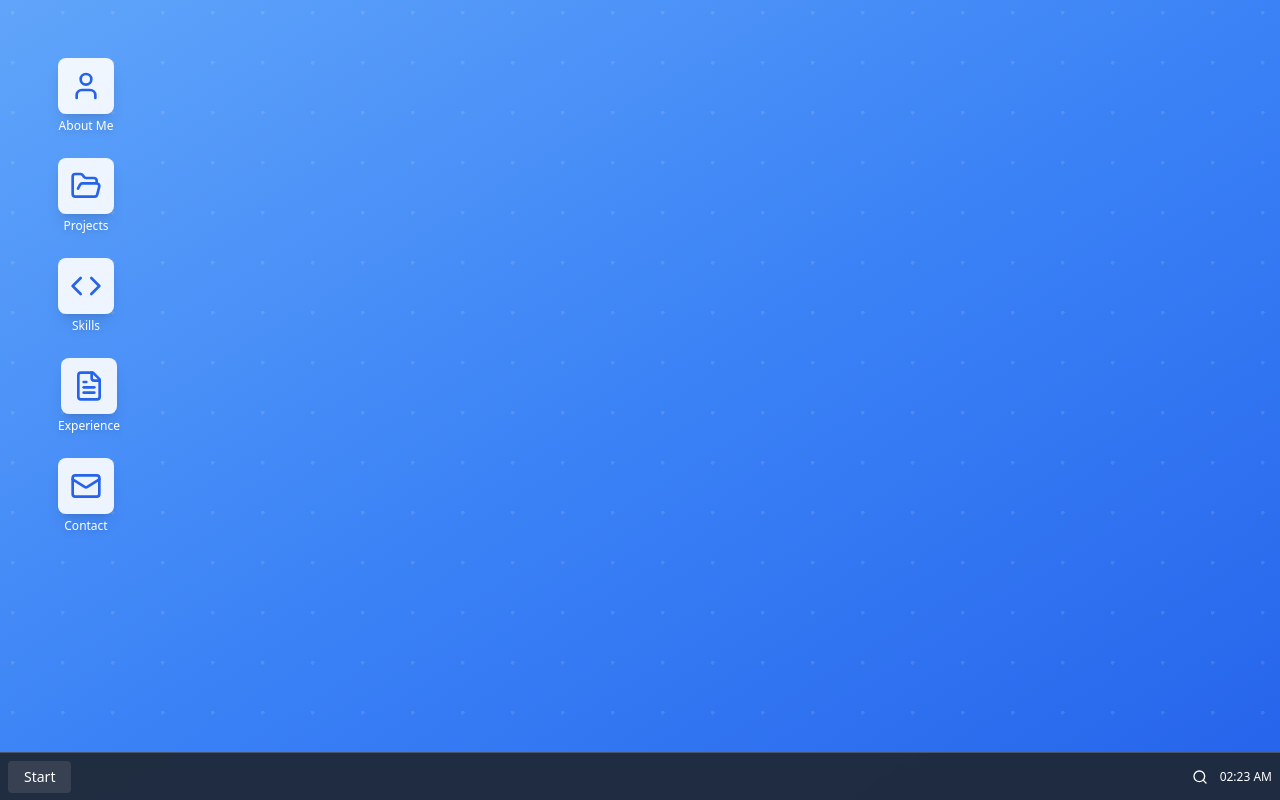
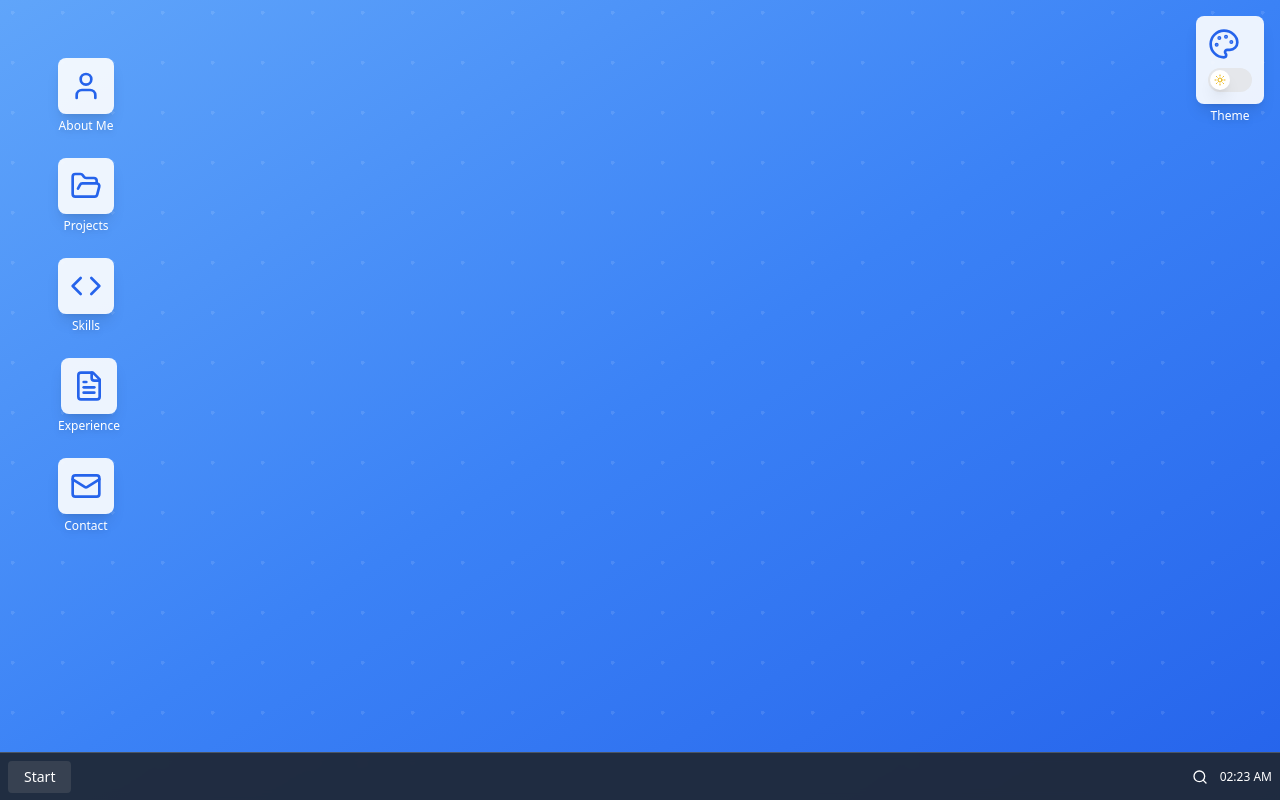
Before and after one commit to SaimirBunjaku/saimirOperatingSystemPortfolio, a React (Vite) app: page / in a window 1280 px wide. Built offline with nearby package versions, Linux system fonts and the light colour scheme.

Commit message:
Add light/dark mode toggle
Implement a light/dark mode toggle using a modern UI component.

```diff
--- a/src/components/Desktop.tsx
+++ b/src/components/Desktop.tsx
@@ -1,7 +1,8 @@
 
 import React from 'react';
 import DesktopIcon from './DesktopIcon';
-import { User, FolderOpen, Code, Mail, FileText, Settings } from 'lucide-react';
+import ThemeToggle from './ThemeToggle';
+import { User, FolderOpen, Code, Mail, FileText, Palette } from 'lucide-react';
 
 interface DesktopProps {
   onOpenWindow: (windowId: string) => void;
@@ -53,6 +54,17 @@ const Desktop: React.FC<DesktopProps> = ({ onOpenWindow }) => {
           onDoubleClick={() => onOpenWindow(icon.id)}
         />
       ))}
+
+      {/* Theme Toggle positioned in top right */}
+      <div className="absolute top-4 right-4 flex flex-col items-center">
+        <div className="bg-white bg-opacity-90 p-3 rounded-lg shadow-lg mb-1 hover:scale-105 transition-transform">
+          <Palette className="w-8 h-8 text-blue-600 mb-2" />
+          <ThemeToggle />
+        </div>
+        <span className="text-white text-xs font-medium text-center max-w-16 leading-tight drop-shadow-md">
+          Theme
+        </span>
+      </div>
     </div>
   );
 };
--- a/src/components/StartMenu.tsx
+++ b/src/components/StartMenu.tsx
@@ -1,6 +1,7 @@
 
 import React from 'react';
-import { User, FolderOpen, Code, Mail, FileText, Settings, LogOut } from 'lucide-react';
+import { User, FolderOpen, Code, Mail, FileText, Palette } from 'lucide-react';
+import ThemeToggle from './ThemeToggle';
 
 interface StartMenuProps {
   onOpenWindow: (windowId: string) => void;
@@ -13,8 +14,7 @@ const StartMenu: React.FC<StartMenuProps> = ({ onOpenWindow, onClose }) => {
     { id: 'projects', name: 'Projects', icon: FolderOpen },
     { id: 'skills', name: 'Skills', icon: Code },
     { id: 'experience', name: 'Experience', icon: FileText },
-    { id: 'contact', name: 'Contact', icon: Mail },
-    { id: 'settings', name: 'Settings', icon: Settings }
+    { id: 'contact', name: 'Contact', icon: Mail }
   ];
 
   const handleItemClick = (itemId: string) => {
@@ -48,6 +48,15 @@ const StartMenu: React.FC<StartMenuProps> = ({ onOpenWindow, onClose }) => {
                 <span>{item.name}</span>
               </button>
             ))}
+
+            {/* Theme toggle section */}
+            <div className="flex items-center justify-between p-2 text-white">
+              <div className="flex items-center space-x-3">
+                <Palette className="w-5 h-5" />
+                <span>Theme</span>
+              </div>
+              <ThemeToggle />
+            </div>
           </div>
         </div>
       </div>
--- /dev/null
+++ b/src/components/ThemeToggle.tsx
@@ -0,0 +1,56 @@
+
+import React, { useState, useEffect } from 'react';
+import { Moon, Sun } from 'lucide-react';
+
+const ThemeToggle: React.FC = () => {
+  const [isDark, setIsDark] = useState(false);
+
+  useEffect(() => {
+    // Check for saved theme preference or default to light mode
+    const savedTheme = localStorage.getItem('theme');
+    const prefersDark = window.matchMedia('(prefers-color-scheme: dark)').matches;
+
+    if (savedTheme === 'dark' || (!savedTheme && prefersDark)) {
+      setIsDark(true);
+      document.documentElement.classList.add('dark');
+    } else {
+      setIsDark(false);
+      document.documentElement.classList.remove('dark');
+    }
+  }, []);
+
+  const toggleTheme = () => {
+    if (isDark) {
+      setIsDark(false);
+      document.documentElement.classList.remove('dark');
+      localStorage.setItem('theme', 'light');
+    } else {
+      setIsDark(true);
+      document.documentElement.classList.add('dark');
+      localStorage.setItem('theme', 'dark');
+    }
+  };
+
+  return (
+    <button
+      onClick={toggleTheme}
+      className="relative inline-flex h-6 w-11 shrink-0 cursor-pointer items-center rounded-full border-2 border-transparent bg-gray-200 transition-colors duration-200 ease-in-out focus:outline-none focus:ring-2 focus:ring-blue-500 focus:ring-offset-2 dark:bg-gray-700"
+      role="switch"
+      aria-checked={isDark}
+    >
+      <span
+        className={`${
+          isDark ? 'translate-x-5 bg-gray-900' : 'translate-x-0 bg-white'
+        } pointer-events-none inline-block h-5 w-5 transform rounded-full shadow-lg ring-0 transition duration-200 ease-in-out flex items-center justify-center`}
+      >
+        {isDark ? (
+          <Moon className="h-3 w-3 text-yellow-300" />
+        ) : (
+          <Sun className="h-3 w-3 text-yellow-500" />
+        )}
+      </span>
+    </button>
+  );
+};
+
+export default ThemeToggle;
```
